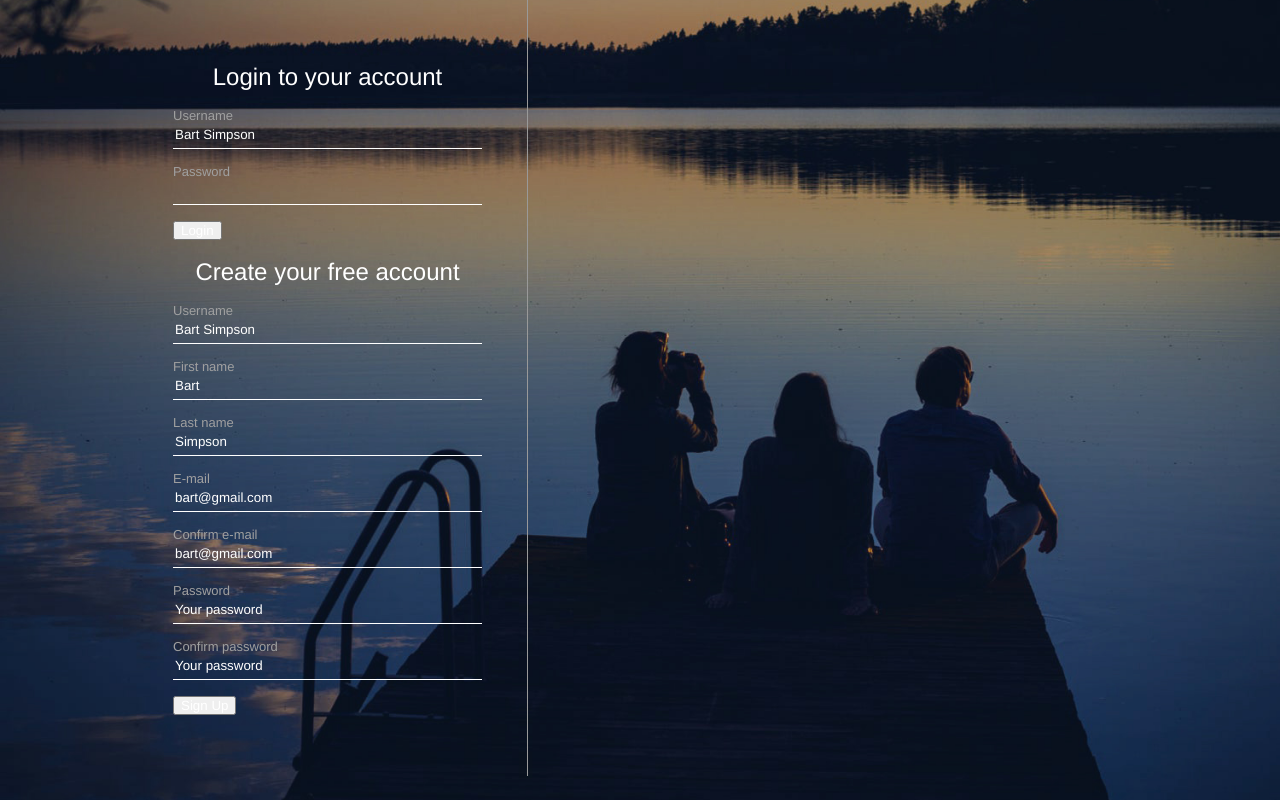
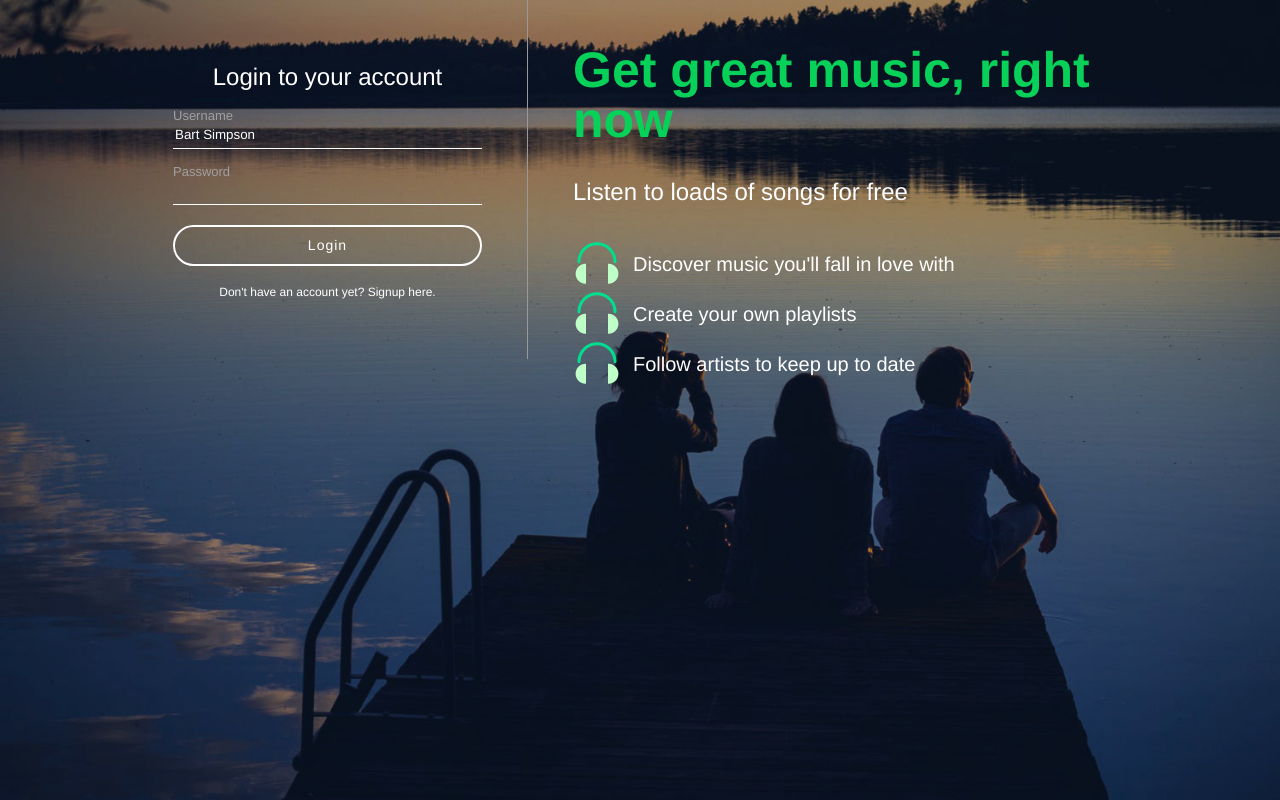
Before and after one commit to AnaSofOliveira/Sporkify, a PHP site: page /register.php in a window 1280 px wide. Run offline with PHP 8.4, Linux system fonts and the light colour scheme.

Commit message:
978-111-954-725-9

```diff
--- a/assets/css/register.css
+++ b/assets/css/register.css
@@ -77,3 +77,64 @@ html, body{
     font-size: 13px;
     margin-top: 15px;
 }
+
+#inputContainer button{
+    background-color: transparent;
+    border: 2px solid #fff;
+    border-radius: 250px;
+    color: #fff;
+    display: block;
+    font-size: 14px;
+    letter-spacing: 1px;
+    margin: 20px auto;
+    height: 41px;
+    width: 100%;
+}
+
+#inputContainer button:hover{
+    cursor: pointer;
+}
+
+.hasAccountText {
+    text-align: center;
+}
+
+.hasAccountText span{
+    font-weight: bold;
+    font-size: 12px;
+}
+
+.hasAccountText span:hover{
+    cursor: pointer;
+}
+
+#registerForm, #loginForm{
+    display: none;
+}
+
+#loginText{
+    padding: 45px;
+    display: table-cell;
+}
+
+#loginText h1{
+    color: #07d159;
+    font-size: 50px;
+    font-weight: bold;
+}
+
+#loginText h2{
+    margin: 35px 0;
+}
+
+#loginText ul{
+    padding: 0;
+}
+
+#loginText li{
+    font-size: 20px;
+    list-style-type: none;
+    padding: 15px 60px;
+    background: url("../images/5049211_earphone_headphone_headset_music_icon.png") no-repeat 0 0;
+
+}
--- /dev/null
+++ b/assets/js/register.js
@@ -0,0 +1,13 @@
+$(document).ready(function(){
+
+    console.log("document is ready");
+    $("#hideLogin").click(function(){
+        $("#loginForm").hide();
+        $("#registerForm").show();
+    });
+
+    $("#hideRegister").click(function(){
+        $("#loginForm").show();
+        $("#registerForm").hide();
+    });
+});
--- a/includes/classes/Account.php
+++ b/includes/classes/Account.php
@@ -31,7 +31,6 @@
             $this->validateEmails($em, $em2);
             $this->validatePasswords($pw, $pw2);
 
-            print_r($this->errorArray);
             // Se não existirem erros após as validações acima
             if(empty($this->errorArray)){
                 // TODO: Insert into DB
--- a/register.php
+++ b/register.php
@@ -19,8 +19,30 @@
 <head>
     <title>Welcome to Sporkify</title>
     <link rel="stylesheet" type="text/css" href="assets/css/register.css">
+    <script src="https://ajax.googleapis.com/ajax/libs/jquery/3.6.0/jquery.min.js"></script>
+    <script src="assets/js/register.js"></script>
 </head>
 <body>
+
+<?php
+    if(isset($_POST['registerButton'])){
+        echo '<script>
+            $(document).ready(function(){
+                $("#loginForm").hide();
+                $("#registerForm").show();
+            });
+        </script>';
+    }else {
+        echo '<script>
+        $(document).ready(function(){
+            $("#loginForm").show();
+            $("#registerForm").hide();
+        });
+    </script>';
+    }
+?>
+
+
     <div id="background">
         <div id="loginContainer">
             <div id="inputContainer">
@@ -36,6 +58,10 @@
                         <input id="loginPassword" name="loginPassword" type="password" required>
                     </p>
                     <button type="submit" name="loginButton">Login</button>
+
+                    <div class="hasAccountText">
+                        <span id="hideLogin">Don't have an account yet? Signup here.</span>
+                    </div>
                 </form>
 
 
@@ -92,7 +118,22 @@
                         <input id="password2" name="password2" type="password" placeholder="Your password" required>
                     </p>
                     <button type="submit" name="registerButton">Sign Up</button>
+                    <div class="hasAccountText">
+                        <span id="hideRegister">Already have an account? Login here.</span>
+                    </div>
                 </form>
+            </div>
+
+            <div id="loginText">
+                <h1>Get great music, right now</h1>
+                <h2>Listen to loads of songs for free</h2>
+
+                <ul>
+                    <li>Discover music you'll fall in love with</li>
+                    <li>Create your own playlists</li>
+                    <li>Follow artists to keep up to date</li>
+                </ul>
+
             </div>
         </div>
     </div>
```
Also changed, not shown: assets/images/2298373_audio_doodle_fast forward_forward_music_icon.png (added), assets/images/5049211_earphone_headphone_headset_music_icon.png (added), assets/images/music_icon.png (added).
